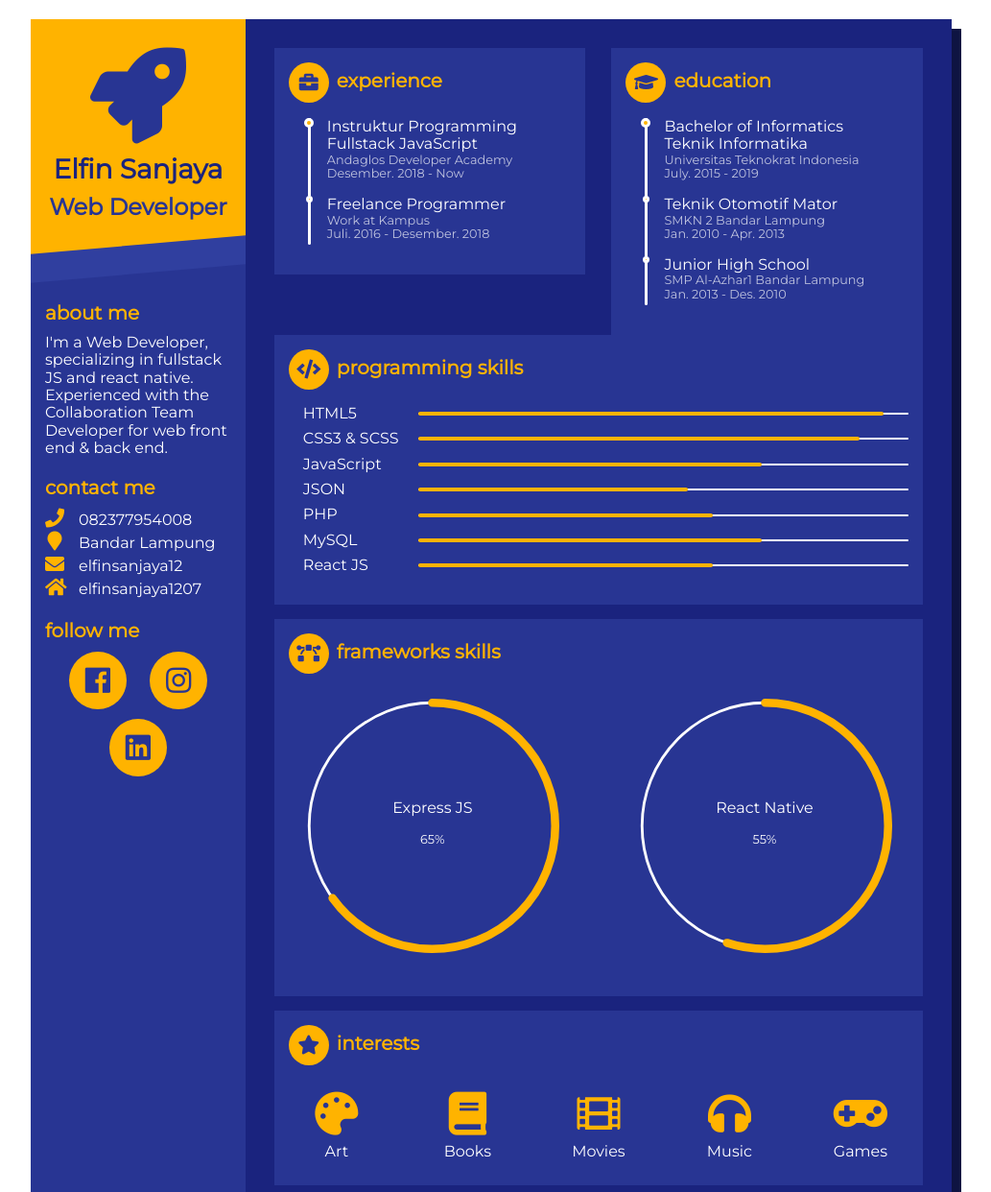
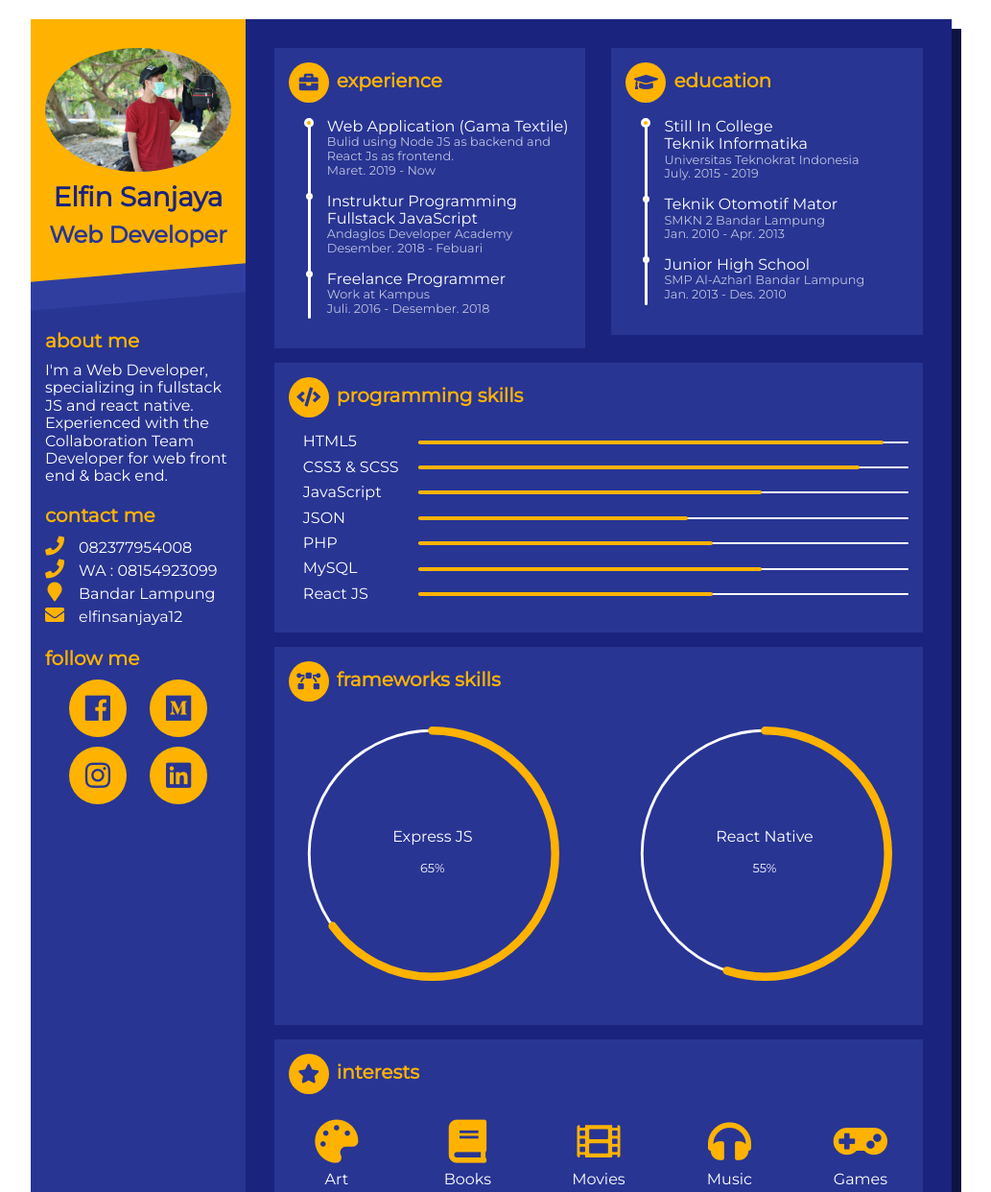
Before and after one commit to elfinsanjaya12/elfinsanjaya12.github.io, a plain HTML site: page index.html in a window 1280 px wide. Shown: the top 1242 px of the page at 96% size, without its empty margins (128-1161 px from the left). Drawn offline with nearby package versions, Linux system fonts and the light colour scheme.

Commit message:
upload image

```diff
--- a/index.html
+++ b/index.html
@@ -1,13 +1,20 @@
 <!DOCTYPE html>
-<html lang="en" >
-
+<html lang="en">
   <head>
-  <meta charset="UTF-8">
+    <meta charset="UTF-8" />
     <title>Resume Elfin Sanjaya</title>
-  <meta name="viewport" content="width=device-width, initial-scale=1">
-  <link rel="stylesheet" href="https://use.fontawesome.com/releases/v5.1.0/css/all.css" integrity="sha384-lKuwvrZot6UHsBSfcMvOkWwlCMgc0TaWr+30HWe3a4ltaBwTZhyTEggF5tJv8tbt" crossorigin="anonymous">
-  <link rel="stylesheet" href="https://cdnjs.cloudflare.com/ajax/libs/normalize/5.0.0/normalize.min.css">
-  <link rel="stylesheet" href="css/style.css">
+    <meta name="viewport" content="width=device-width, initial-scale=1" />
+    <link
+      rel="stylesheet"
+      href="https://use.fontawesome.com/releases/v5.1.0/css/all.css"
+      integrity="sha384-lKuwvrZot6UHsBSfcMvOkWwlCMgc0TaWr+30HWe3a4ltaBwTZhyTEggF5tJv8tbt"
+      crossorigin="anonymous"
+    />
+    <link
+      rel="stylesheet"
+      href="https://cdnjs.cloudflare.com/ajax/libs/normalize/5.0.0/normalize.min.css"
+    />
+    <link rel="stylesheet" href="css/style.css" />
   </head>
 
   <body>
@@ -15,8 +22,8 @@
       <div class="base">
         <div class="profile">
           <div class="photo">
-        <!--<img src="" /> -->
-        <i class="fas fa-rocket"></i>
+            <img src="img/foto.jpg" width="100%" height="100%" alt="foto" />
+            <!-- <i class="fas fa-rocket"></i> -->
           </div>
           <div class="info">
             <h1 class="name">Elfin Sanjaya</h1>
@@ -24,23 +31,52 @@
           </div>
         </div>
         <div class="about">
-      <h3>About Me</h3>I'm a Web Developer, specializing in fullstack JS and react native. Experienced with the Collaboration Team Developer for web front end & back end.
+          <h3>About Me</h3>
+          I'm a Web Developer, specializing in fullstack JS and react native.
+          Experienced with the Collaboration Team Developer for web front end &
+          back end.
         </div>
         <div class="contact">
           <h3>Contact Me</h3>
-      <div class="call"><a href="tel:123-456-7890"><i class="fas fa-phone"></i><span>082377954008</span></a></div>
-      <div class="address"><a href="https://goo.gl/maps/fiTBGT6Vnhy"><i class="fas fa-map-marker"></i><span>Bandar Lampung</span></a>
+          <div class="call">
+            <a href="tel:123-456-7890"
+              ><i class="fas fa-phone"></i><span>082377954008</span></a
+            >
           </div>
-      <div class="email"><a href="mailto:elfinsanjaya12@gmail.com"><i class="fas fa-envelope"></i><span>elfinsanjaya12</span></a></div>
-      <div class="website"><a href="https://medium.com/@elfinsanjaya1207/" target="_blank"> <i class="fas fa-home"></i><span>elfinsanjaya1207</span></a></div>
+          <div class="call">
+            <a href="tel:123-456-7890"
+              ><i class="fas fa-phone"></i><span>WA : 08154923099</span></a
+            >
+          </div>
+          <div class="address">
+            <a href="https://goo.gl/maps/fiTBGT6Vnhy"
+              ><i class="fas fa-map-marker"></i><span>Bandar Lampung</span></a
+            >
+          </div>
+          <div class="email">
+            <a href="mailto:elfinsanjaya12@gmail.com"
+              ><i class="fas fa-envelope"></i><span>elfinsanjaya12</span></a
+            >
+          </div>
         </div>
         <div class="follow">
           <h3>Follow Me</h3>
           <div class="box">
-        <a href="https://www.facebook.com/elfin.sanjaya.1" target="_blank"><i class="fab fa-facebook"></i></a>
-        <a href="https://www.instagram.com/elfinsanjaya12/" target="_blank"><i class="fab fa-instagram "></i></a>
+            <a href="https://www.facebook.com/elfin.sanjaya.1" target="_blank"
+              ><i class="fab fa-facebook"></i
+            ></a>
+            <a href="https://medium.com/@elfinsanjaya1207/" target="_blank">
+              <i class="fab fa-medium"></i
+            ></a>
+            <a href="https://www.instagram.com/elfinsanjaya12/" target="_blank"
+              ><i class="fab fa-instagram "></i
+            ></a>
             <!-- <a href="https://www.pinterest.com/fari_msenju/" target="_blank"><i class="fab fa-pinterest"></i></a> -->
-        <a href="https://www.linkedin.com/in/elfin-sanjaya-15a266176/" target="_blank"><i class="fab fa-linkedin"></i></a>
+            <a
+              href="https://www.linkedin.com/in/elfin-sanjaya-15a266176/"
+              target="_blank"
+              ><i class="fab fa-linkedin"></i
+            ></a>
             <!-- <a href="https://codepen.io/muhammadfarimadyan/" target="_blank"><i class="fab fa-codepen"></i></a>
         <a href="https://www.behance.net/farimsenju2777" target="_blank"><i class="fab fa-behance"></i></a> -->
           </div>
@@ -50,52 +86,84 @@
         <div class="work">
           <h3><i class="fa fa-briefcase"></i>Experience</h3>
           <ul>
-        <li><span>Instruktur Programming<br>Fullstack JavaScript</span><small>Andaglos Developer Academy</small><small>Desember. 2018 - Now</small></li>
-        <li><span>Freelance Programmer</span><small>Work at Kampus</small><small>Juli. 2016 - Desember. 2018</small></li>
+            <li>
+              <span>Web Application (Gama Textile)</span
+              ><small
+                >Bulid using Node JS as backend and React Js as frontend.</small
+              ><small>Maret. 2019 - Now</small>
+            </li>
+            <li>
+              <span>Instruktur Programming<br />Fullstack JavaScript</span
+              ><small>Andaglos Developer Academy</small
+              ><small>Desember. 2018 - Febuari</small>
+            </li>
+            <li>
+              <span>Freelance Programmer</span><small>Work at Kampus</small
+              ><small>Juli. 2016 - Desember. 2018</small>
+            </li>
           </ul>
         </div>
         <div class="edu">
           <h3><i class="fa fa-graduation-cap"></i>Education</h3>
           <ul>
-        <li><span>Bachelor of Informatics<br>Teknik Informatika</span><small>Universitas Teknokrat Indonesia</small><small>July. 2015 - 2019</small></li>
-        <li><span>Teknik Otomotif Mator</span><small>SMKN 2 Bandar Lampung</small><small>Jan. 2010 - Apr. 2013</small></li>
-        <li><span>Junior High School</span><small>SMP Al-Azhar1 Bandar Lampung</small><small>Jan. 2013 - Des. 2010</small></li>
+            <li>
+              <span>Still In College<br />Teknik Informatika</span
+              ><small>Universitas Teknokrat Indonesia</small
+              ><small>July. 2015 - 2019</small>
+            </li>
+            <li>
+              <span>Teknik Otomotif Mator</span
+              ><small>SMKN 2 Bandar Lampung</small
+              ><small>Jan. 2010 - Apr. 2013</small>
+            </li>
+            <li>
+              <span>Junior High School</span
+              ><small>SMP Al-Azhar1 Bandar Lampung</small
+              ><small>Jan. 2013 - Des. 2010</small>
+            </li>
           </ul>
         </div>
         <div class="skills-prog">
           <h3><i class="fas fa-code"></i>Programming Skills</h3>
           <ul>
-        <li data-percent="95"><span>HTML5</span>
+            <li data-percent="95">
+              <span>HTML5</span>
               <div class="skills-bar">
                 <div class="bar"></div>
               </div>
             </li>
-        <li data-percent="90"><span>CSS3 & SCSS</span>
+            <li data-percent="90">
+              <span>CSS3 & SCSS</span>
               <div class="skills-bar">
                 <div class="bar"></div>
               </div>
             </li>
-        <li data-percent="70"><span>JavaScript</span>
+            <li data-percent="70">
+              <span>JavaScript</span>
               <div class="skills-bar">
                 <div class="bar"></div>
               </div>
             </li>
-        <li data-percent="55"><span>JSON</span>
+            <li data-percent="55">
+              <span>JSON</span>
               <div class="skills-bar">
                 <div class="bar"></div>
               </div>
             </li>
-        <li data-percent="60"><span>PHP</span>
+            <li data-percent="60">
+              <span>PHP</span>
               <div class="skills-bar">
                 <div class="bar"></div>
               </div>
             </li>
-        <li data-percent="70"><span>MySQL</span>
+            <li data-percent="70">
+              <span>MySQL</span>
               <div class="skills-bar">
                 <div class="bar"></div>
               </div>
             </li>
-        <li data-percent="60"><span>React JS</span>
+            <li data-percent="60">
+              <span>React JS</span>
               <div class="skills-bar">
                 <div class="bar"></div>
               </div>
@@ -108,38 +176,39 @@
             <li data-percent="65">
               <svg viewbox="0 0 100 100">
                 <circle cx="50" cy="50" r="45"></circle>
-            <circle class="cbar" cx="50" cy="50" r="45"></circle>
-          </svg><span>Express JS</span><small></small>
+                <circle class="cbar" cx="50" cy="50" r="45"></circle></svg
+              ><span>Express JS</span><small></small>
             </li>
             <li data-percent="55">
               <svg viewbox="0 0 100 100">
                 <circle cx="50" cy="50" r="45"></circle>
-            <circle class="cbar" cx="50" cy="50" r="45"></circle>
-          </svg><span>React Native</span><small></small>
+                <circle class="cbar" cx="50" cy="50" r="45"></circle></svg
+              ><span>React Native</span><small></small>
             </li>
           </ul>
         </div>
         <div class="interests">
           <h3><i class="fas fa-star"></i>Interests</h3>
           <div class="interests-items">
-        <div class="art"><i class="fas fa-palette"></i><span>Art</span></div>
+            <div class="art">
+              <i class="fas fa-palette"></i><span>Art</span>
+            </div>
             <div class="art"><i class="fas fa-book"></i><span>Books</span></div>
-        <div class="movies"><a href="https://www.youtube.com/channel/UC9XfZRM3OrOYci7ZLD6sU-A/videos?view_as=subscriber"><i class="fas fa-film"></i><span>Movies</span></a></div>
-        <div class="music"><i class="fas fa-headphones"></i><span>Music</span></div>
-        <div class="games"><i class="fas fa-gamepad"></i><span>Games</span></div>
+            <div class="movies">
+              <a href="/"><i class="fas fa-film"></i><span>Movies</span></a>
+            </div>
+            <div class="music">
+              <i class="fas fa-headphones"></i><span>Music</span>
+            </div>
+            <div class="games">
+              <i class="fas fa-gamepad"></i><span>Games</span>
             </div>
           </div>
         </div>
       </div>
-  <script src='https://cdnjs.cloudflare.com/ajax/libs/jquery/2.2.4/jquery.min.js'></script>
+    </div>
+    <script src="https://cdnjs.cloudflare.com/ajax/libs/jquery/2.2.4/jquery.min.js"></script>
 
-
-
-    <script  src="js/index.js"></script>
-
-
-
-
+    <script src="js/index.js"></script>
   </body>
-
 </html>
```
Also changed, not shown: img/foto.jpg (added), img/gua.png (added). Lines whose indentation alone changed are shown as unchanged.
